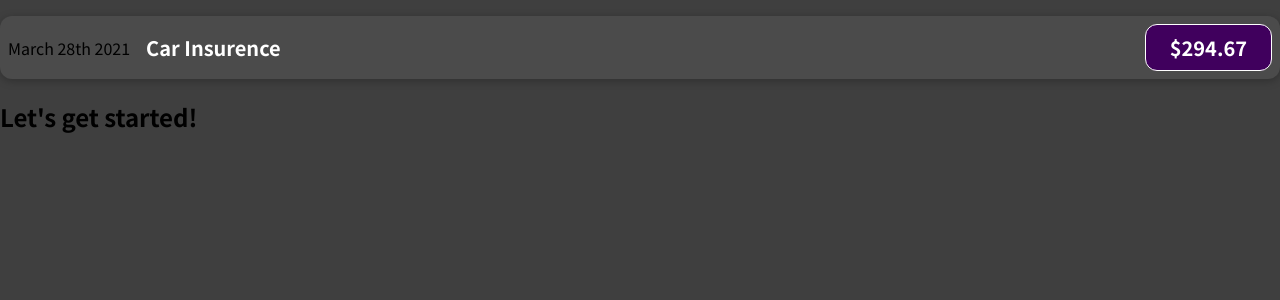
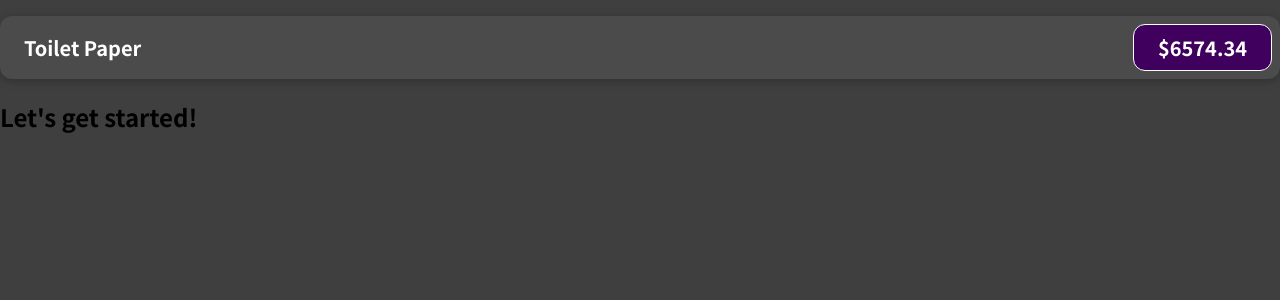
Before and after one commit to ReshmaShrema/expense_tracker, a JavaScript app: page / in a window 1280 px wide. Shown: the top 300 px of the page. Built offline with nearby package versions, Linux system fonts and the light colour scheme.

Commit message:
Outputting Dynamic data

```diff
--- a/src/App.js
+++ b/src/App.js
@@ -4,7 +4,7 @@ function App() {
       <div className="App">
         <ExpenseItem/>
           <h2>Let's get started!</h2>
-      </div>
+  </div>
   );
 }
 
--- a/src/Components/ExpenseItem.js
+++ b/src/Components/ExpenseItem.js
@@ -1,11 +1,17 @@
 import './ExpenseItem.css';
-function ExpenseItem(){
+function ExpenseItem(props){
+    const expenses= {
+        date:new Date(2021,12,12),
+        amount:6574.34,
+        title:'Toilet Paper'
+    }
+    console.log('props item',props)
     return (
         <div className="expense-item">
-            <div>March 28th 2021</div>
+            <div>{expenses.date.toISOString}</div>
             <div className="expense-item__description">
-                <h2>Car Insurence</h2>
-                <div className="expense-item__price">$294.67</div>
+                <h2>{expenses.title}</h2>
+                <div className="expense-item__price">${expenses.amount}</div>
             </div>
         </div>
     );
```
